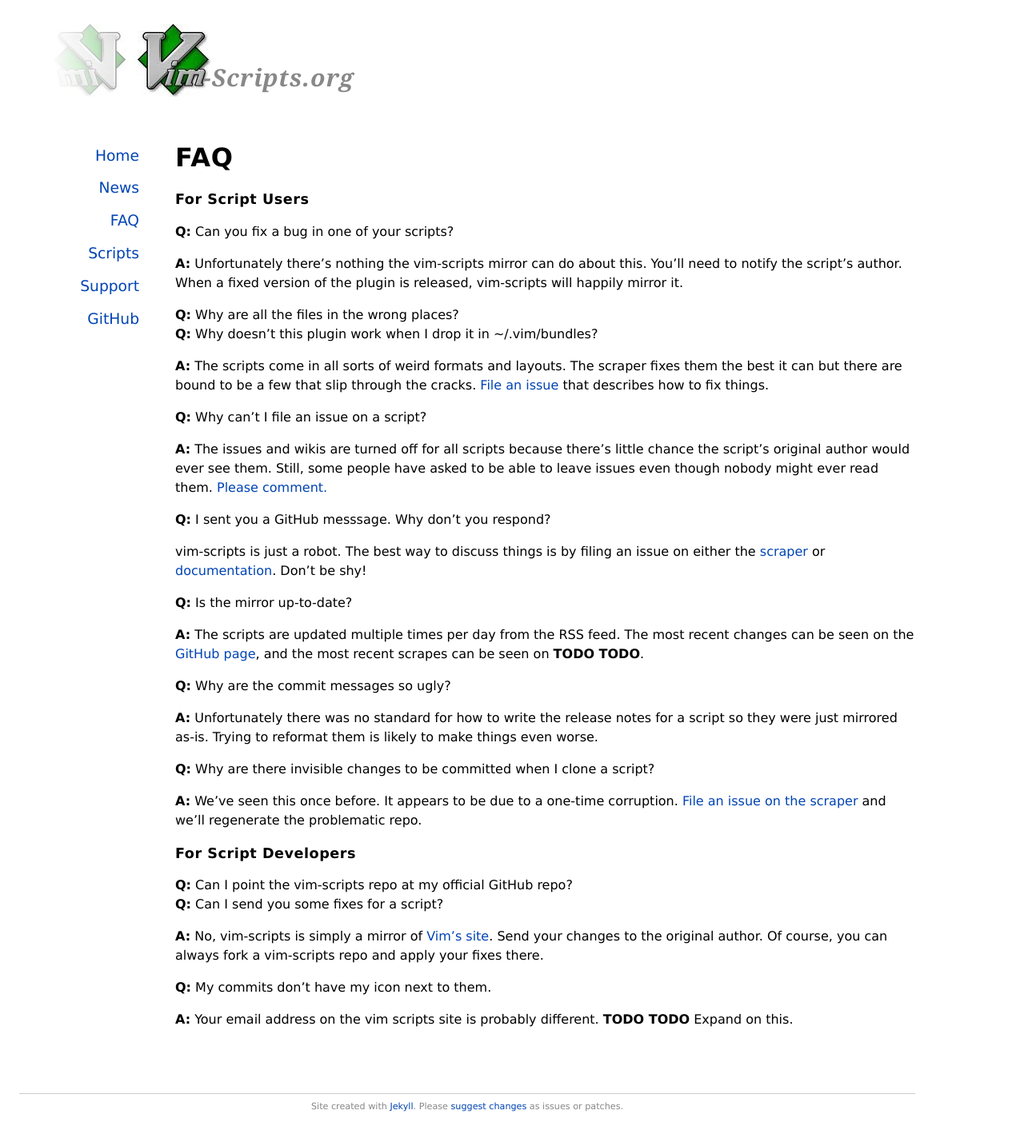
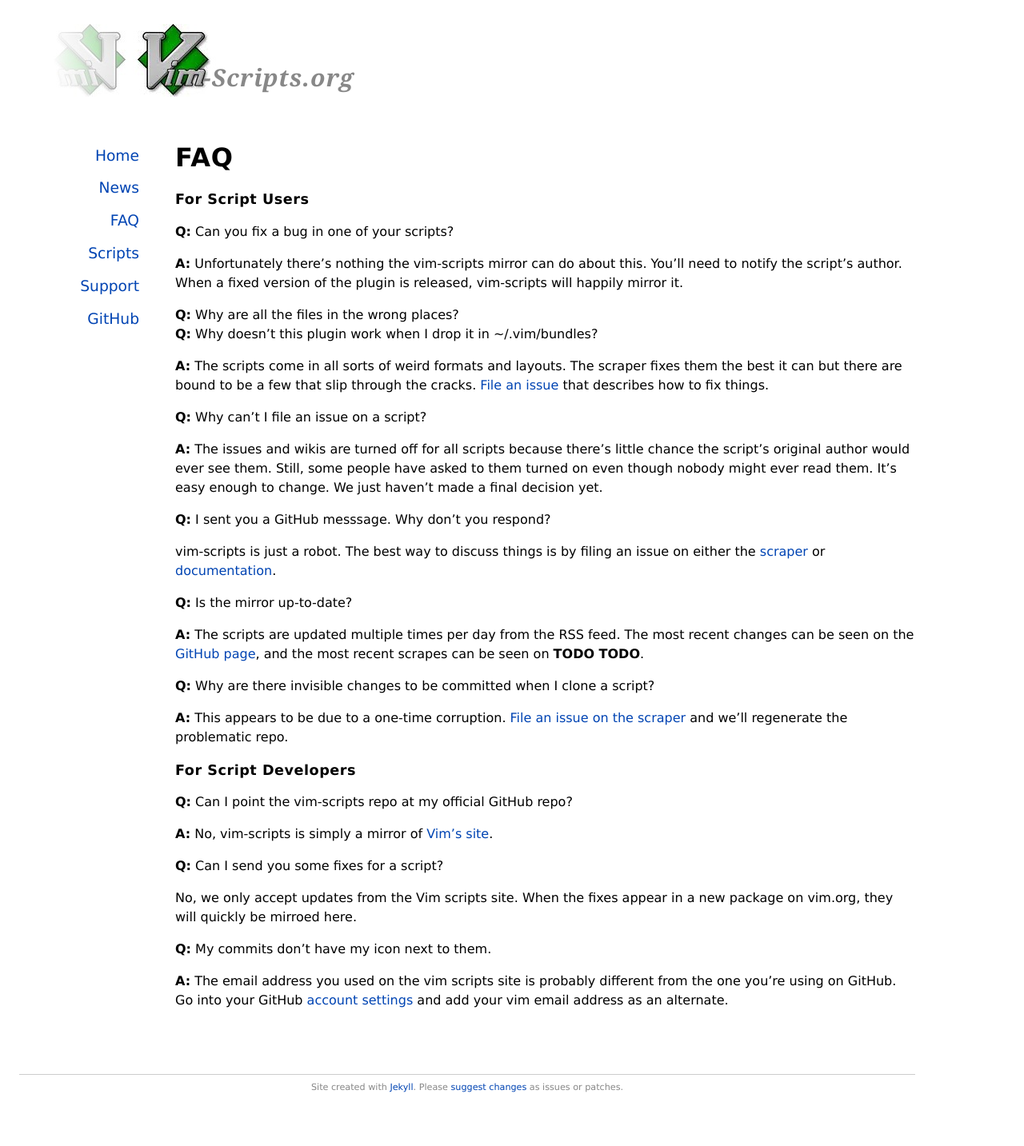
Before and after one commit to vim-scraper/vim-scraper.github.com, a Jekyll site: the page built from faq.markdown, in a window 1280 px wide. Shown: the whole page at 80% size. Built offline with Jekyll 4.4.1, drawn with Linux system fonts in a browser that asks for light colours; after the commit the page ends 1409 px from its top, so only the background shows below that.

Commit message:
update faq

```diff
--- a/faq.markdown
+++ b/faq.markdown
@@ -28,10 +28,9 @@
 
 **A:** The issues and wikis are turned off for all scripts because
 there's little chance the script's original author would ever see them.
-Still, some people have asked to be able to leave issues even though
-nobody might ever read them.
-<a href="http://github.com/vim-scripts/vim-scraper/issues/issue/3">
-Please comment.</a>
+Still, some people have asked to them turned on even though
+nobody might ever read them.  It's easy enough to change.
+We just haven't made a final decision yet.
 
 
 **Q:** I sent you a GitHub messsage.  Why don't you respond?
@@ -40,7 +39,6 @@
 is by filing an issue on either the
 <a href="http://github.com/vim-scripts/vim-scraper/issues">scraper</a> or
 <a href="http://github.com/vim-scripts/vim-scripts.github.com/issues">documentation</a>.
-Don't be shy!
 
 
 **Q:** Is the mirror up-to-date?
@@ -51,16 +49,9 @@
 and the most recent scrapes can be seen on **TODO TODO**.
 
 
-**Q:** Why are the commit messages so ugly?
-
-**A:** Unfortunately there was no standard for how to write the
-release notes for a script so they were just mirrored as-is.
-Trying to reformat them is likely to make things even worse.
-
-
 **Q:** Why are there invisible changes to be committed when I clone a script?
 
-**A:** We've seen this once before.  It appears to be due to a one-time corruption.
+**A:** This appears to be due to a one-time corruption.
 <a href="http://github.com/vim-scripts/vim-scraper/issues">File an issue on the scraper</a>
 and we'll regenerate the problematic repo.
 
@@ -68,14 +59,18 @@
 ### For Script Developers
 
 **Q:** Can I point the vim-scripts repo at my official GitHub repo?<br/>
+
+**A:** No, vim-scripts is simply a mirror of <a href="http://www.vim.org/scripts/index.php">Vim's site</a>.
+
+
 **Q:** Can I send you some fixes for a script?
 
-**A:** No, vim-scripts is simply a mirror of <a href="http://www.vim.org/scripts/index.php">Vim's site</a>.
-Send your changes to the original author.
-Of course, you can always fork a vim-scripts repo and apply your fixes there.
+No, we only accept updates from the Vim scripts site.  When the fixes
+appear in a new package on vim.org, they will quickly be mirroed here.
 
 
 **Q:** My commits don't have my icon next to them.
 
-**A:** Your email address on the vim scripts site is probably different.
-**TODO TODO** Expand on this.
+**A:** The email address you used on the vim scripts site is probably different
+from the one you're using on GitHub.  Go into your GitHub [account settings](https://github.com/account)
+and add your vim email address as an alternate.
```
